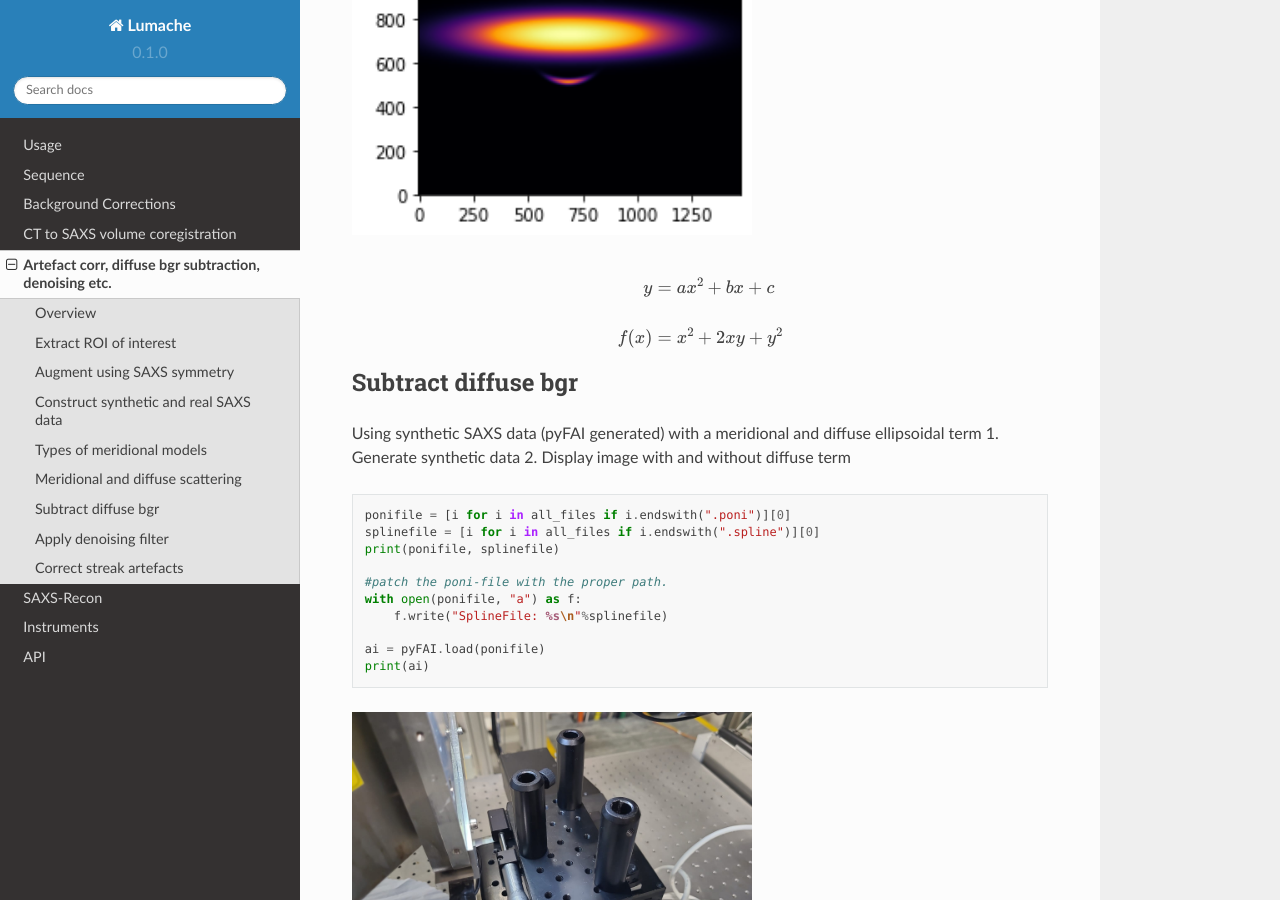
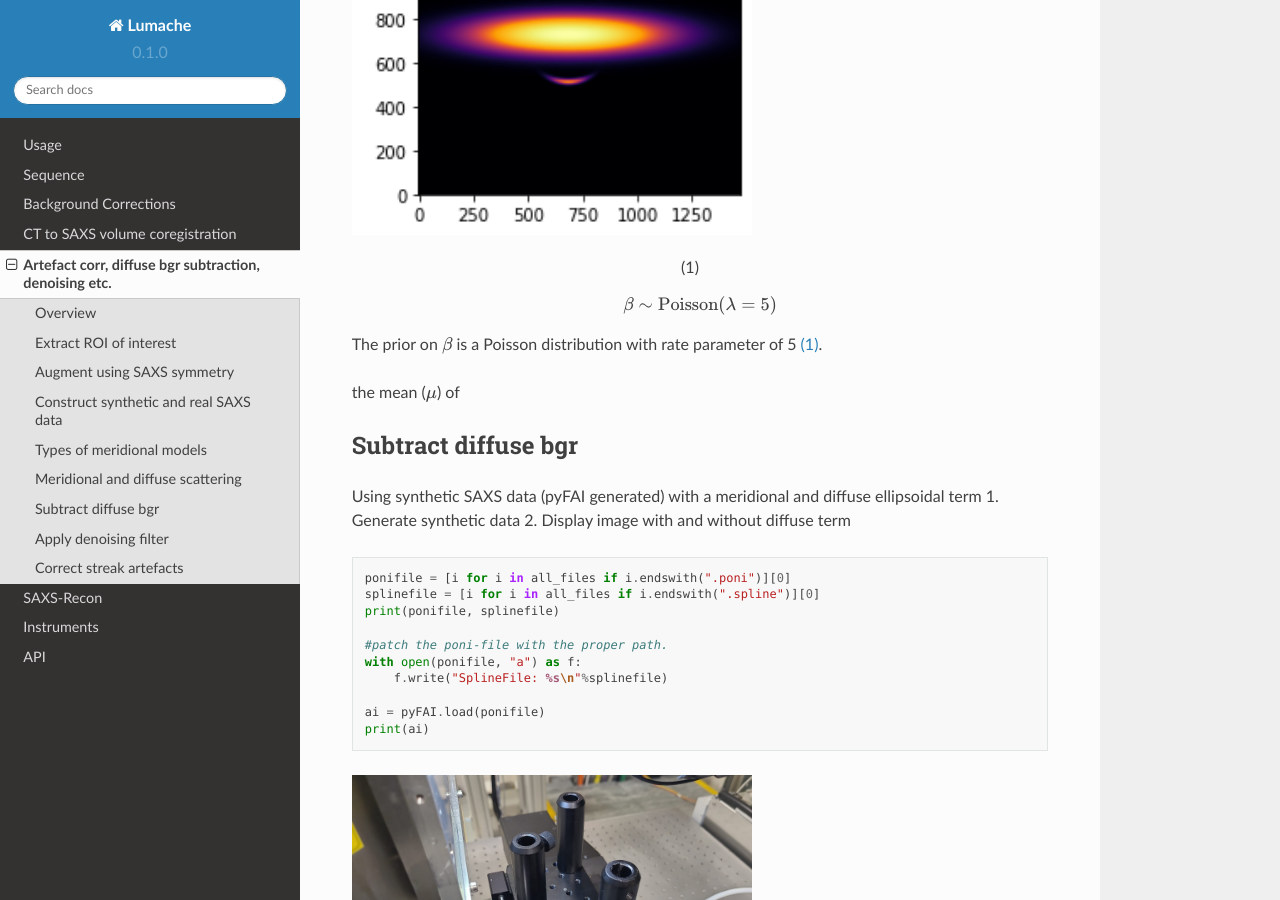
Before and after one commit to himadri111/saxs-docs-tutorial, a Sphinx documentation site: the page built from docs/source/imgtreatment.rst, in a window 1280 px wide and 900 px high, scrolled down 6477 px. Built offline with Sphinx 7.4.7 and the Read the Docs theme 2.0.0, drawn with Linux system fonts in a browser that asks for light colours.

Commit message:
Update imgtreatment.rst

```diff
--- a/docs/source/imgtreatment.rst
+++ b/docs/source/imgtreatment.rst
@@ -197,10 +197,12 @@ which displays as:
 .. image:: totalsaxs_1.png
   :width: 400
 
-.. math::
+.. math:: \beta \sim \text{Poisson}(\lambda=5)
+   :label: beta_prior
 
-   y    & = ax^2 + bx + c \\\\
-   f(x) & = x^2 + 2xy + y^2
+The prior on :math:`\beta` is a Poisson distribution with rate parameter of 5 :eq:`beta_prior`.
+
+the mean (:math:`\mu`) of
 
 .. _diffuse bgr corr:
 Subtract diffuse bgr
```
